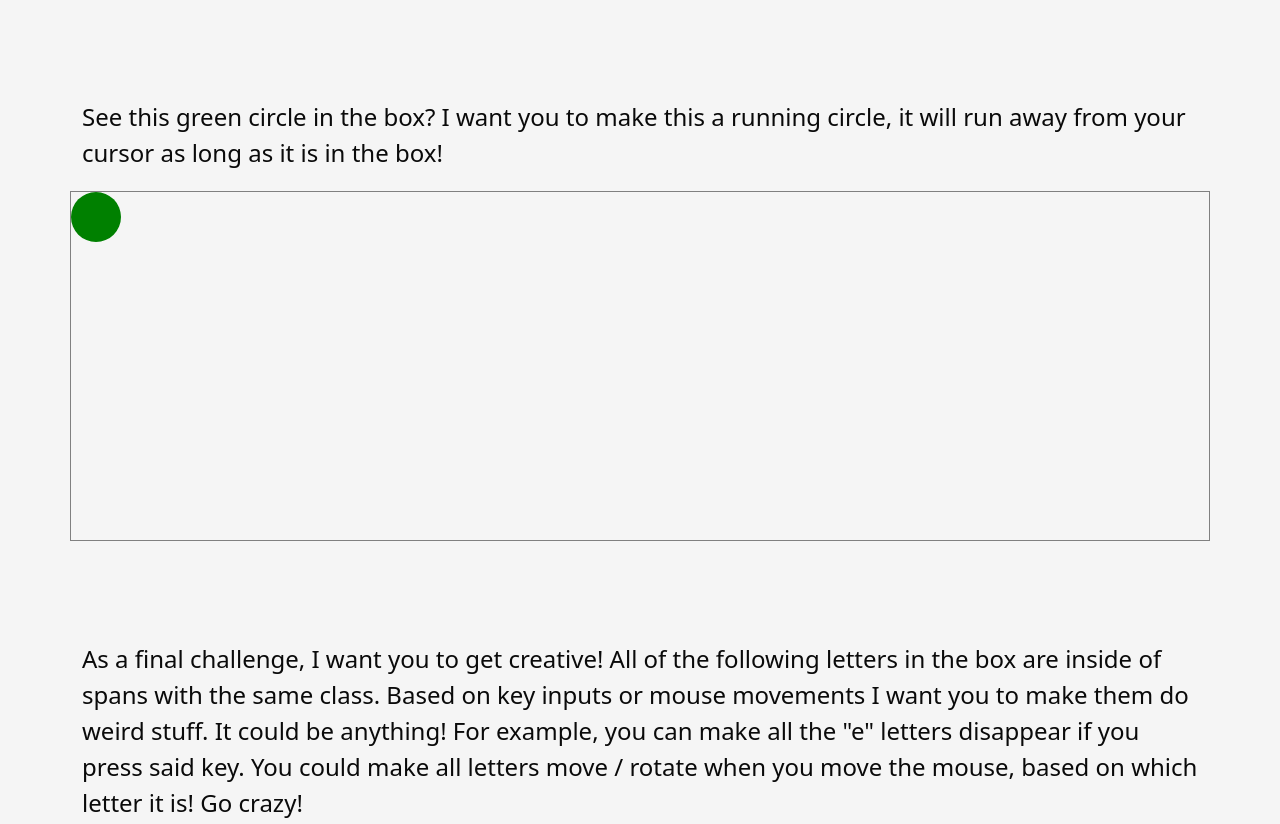
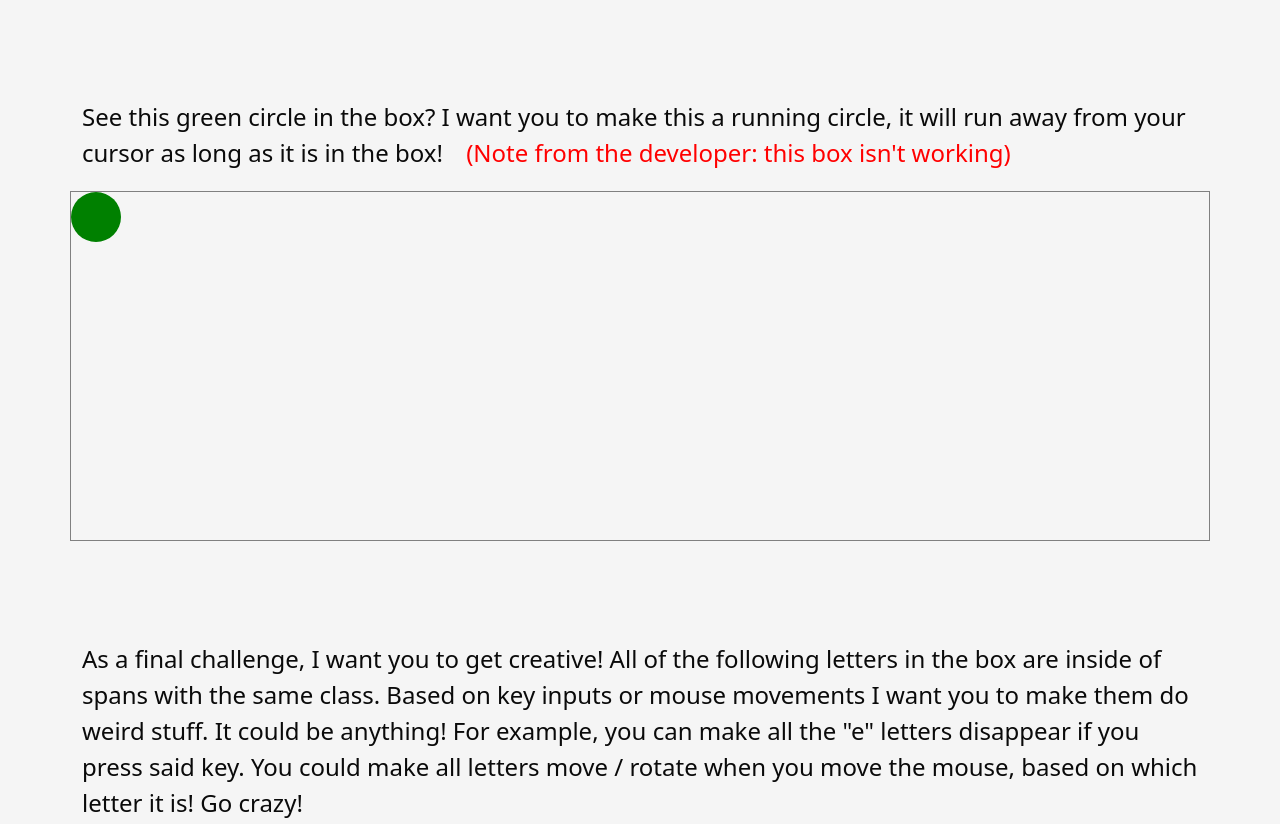
Before and after one commit to jelle-vdp/advanced-js-interactions, a plain HTML site: page index.html in a window 1280 px wide. Shown: the part 2635-3459 px from the top of the page. Drawn offline with nearby package versions, Linux system fonts and the light colour scheme.

Commit message:
added a little note to alert viewers that the second moving box isn't working

```diff
--- a/index.html
+++ b/index.html
@@ -73,7 +73,7 @@
         <div class="col-12 box chasebox">
             <div class="chaser"></div>
         </div>
-        <div class="col-12 title">See this green circle in the box? I want you to make this a running circle, it will run away from your cursor as long as it is in the box!</div>
+        <div class="col-12 title">See this green circle in the box? I want you to make this a running circle, it will run away from your cursor as long as it is in the box! <span class="alert">(Note from the developer: this box isn't working)</span></div>
         <div class="col-12 box runbox">
             <div class="runner"></div>
         </div>
--- a/style.css
+++ b/style.css
@@ -77,6 +77,10 @@ img {
     border: 1px solid grey;
     height: 350px;
     position: relative;
+}
+
+.alert {
+    color:red;
 }
 
 .carouselContainer{
```
